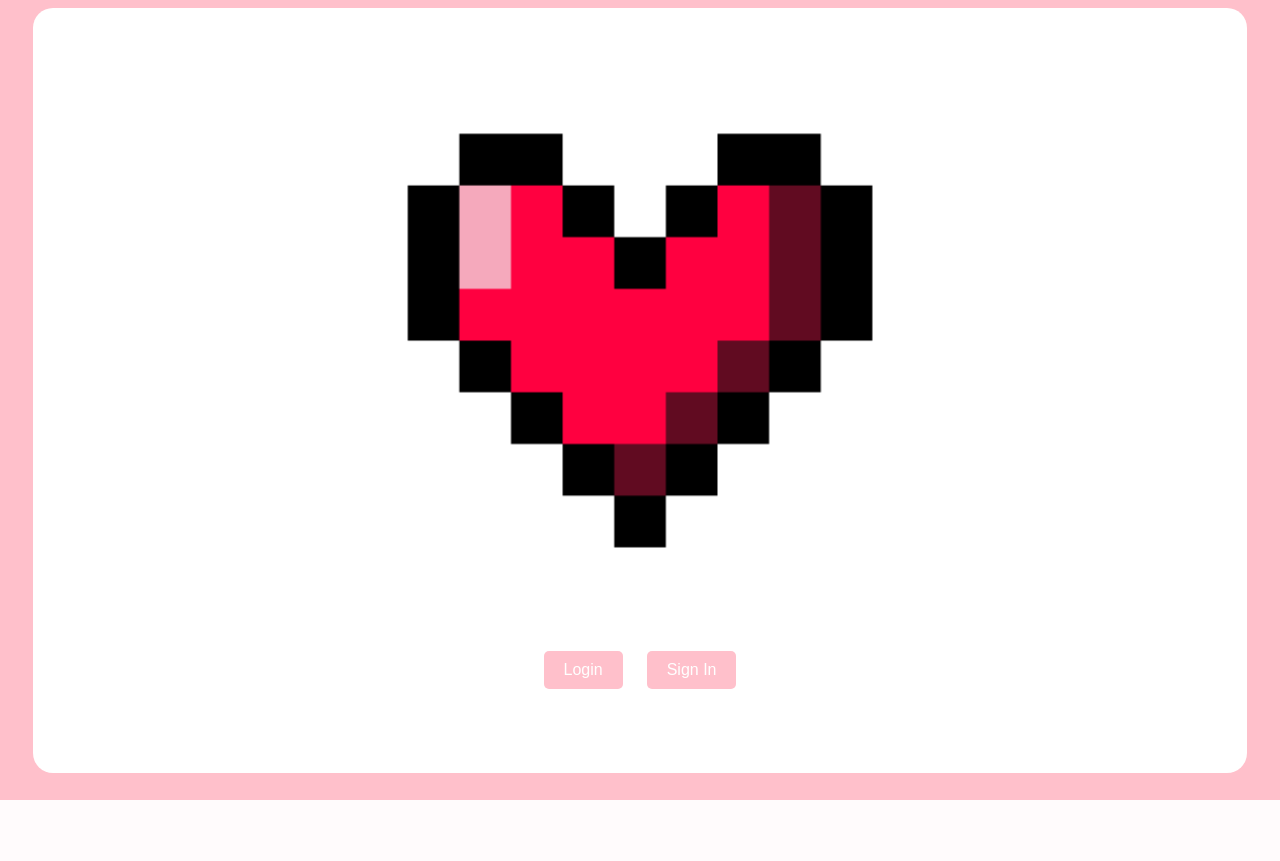
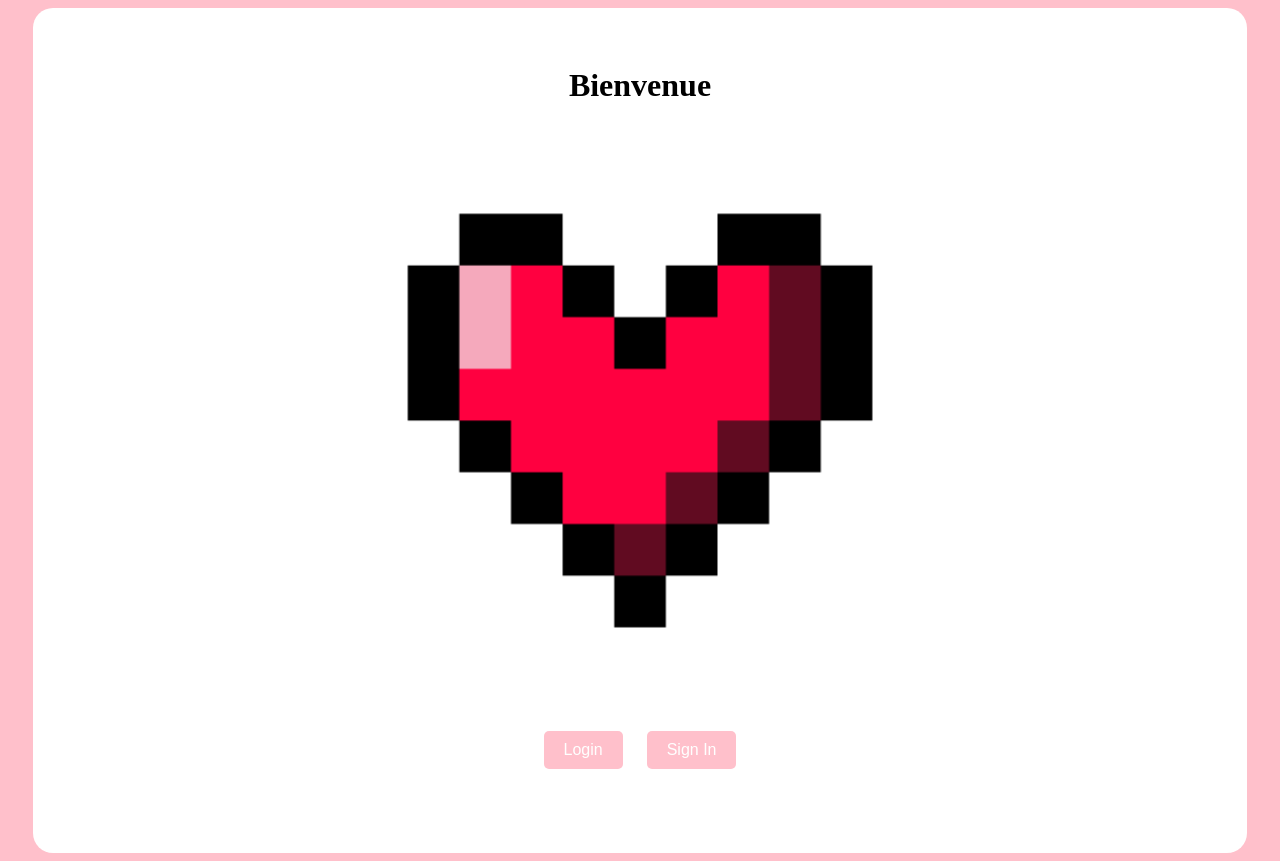
Before and after one commit to Kevinnnnb/Noa_Webapp, a Flask app: template templates/acceuil.html in a window 1280 px wide. Before the commit the page ends 800 px from the top, so only its background shows below. Run offline with Flask 3, Linux system fonts and the light colour scheme; the template is opened without the code that fills it, so the values that code supplies are empty.

Commit message:
Update acceuil.html

```diff
--- a/templates/acceuil.html
+++ b/templates/acceuil.html
@@ -54,6 +54,7 @@
     <header>
         <div class="container">
             <center>
+                <h1>Bienvenue</h1>
                 <br><br>
 <img src="static/coeur.gif" width = "50%">
                 <br><br>
```
